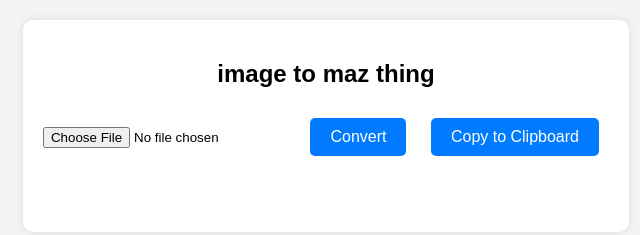
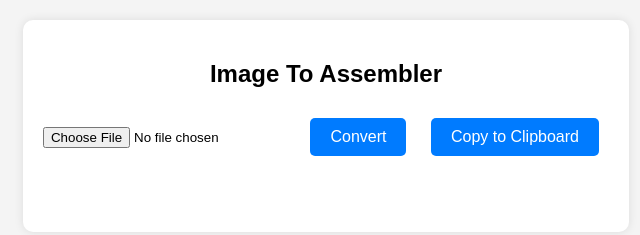
Before and after one commit to Maz0224/cm2, a plain HTML site: page index.html in a window 1280 px wide. Shown: the whole page, without its empty margins (314-954 px from the left). Drawn offline with Linux system fonts and the light colour scheme.

Commit message:
Update index.html

```diff
--- a/index.html
+++ b/index.html
@@ -3,7 +3,7 @@
 <head>
     <meta charset="UTF-8">
     <meta name="viewport" content="width=device-width, initial-scale=1.0">
-    <title>image to maz thing</title>
+    <title>Circut Maker Tool</title>
     <style>
         body {
             font-family: Arial, sans-serif;
@@ -45,7 +45,7 @@
 </head>
 <body>
     <div id="container">
-        <h2>image to maz thing</h2>
+        <h2>Image To Assembler</h2>
         <input type="file" id="imageUpload" accept="image/*">
         <button onclick="processImage()">Convert</button>
         <button onclick="copyToClipboard()">Copy to Clipboard</button>
```
